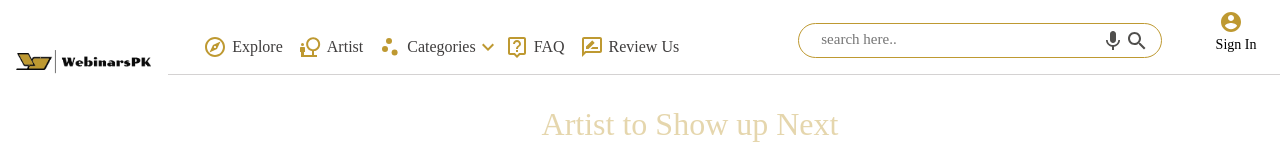
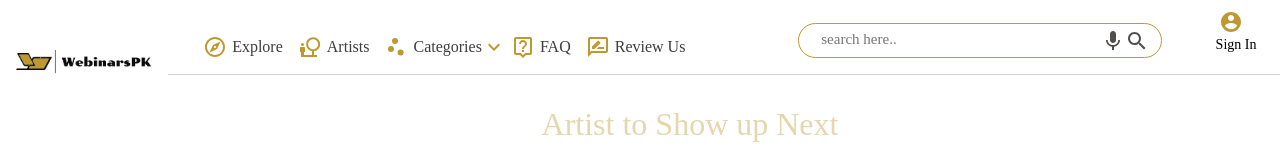
Before and after one commit to CodeWithRimsha/MERN-fullStack-webinars, a React (Create React App) app: page /artist in a window 1280 px wide. Shown: the top 160 px of the page. Built offline with nearby package versions, Linux system fonts and the light colour scheme.

Commit message:
Second Time Changing

```diff
--- a/src/Components/Navbar.js
+++ b/src/Components/Navbar.js
@@ -34,7 +34,7 @@ function Navbar() {
         <ExploreOutlinedIcon className="icon"/>
        <Link to="/Home">Explore</Link>
        <NaturePeopleOutlinedIcon className="icon"/>
-       <Link to="/artist">Artist</Link>
+       <Link to="/artist">Artists</Link>
        <ScatterPlotIcon className="icon"/>
        <Link to="/Category"  > Categories</Link><ExpandMoreIcon id="category"/>
 
```
